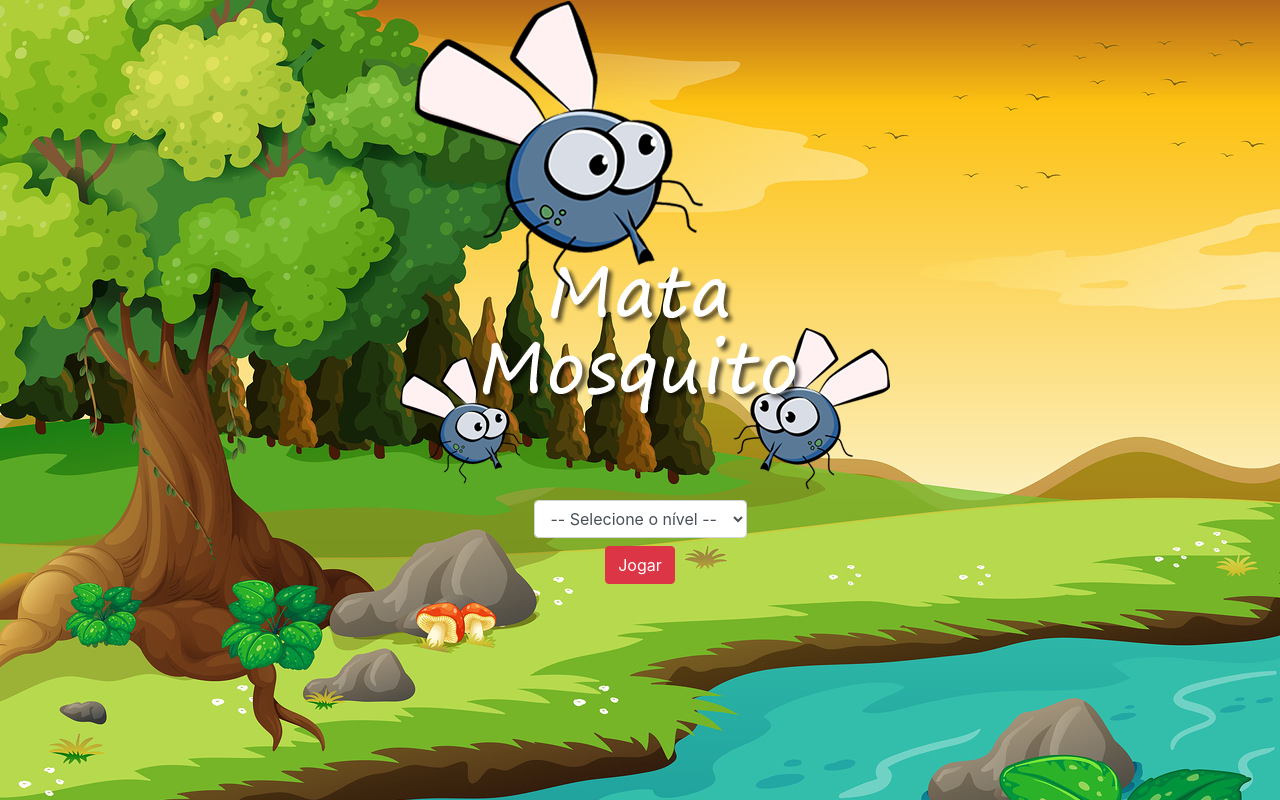
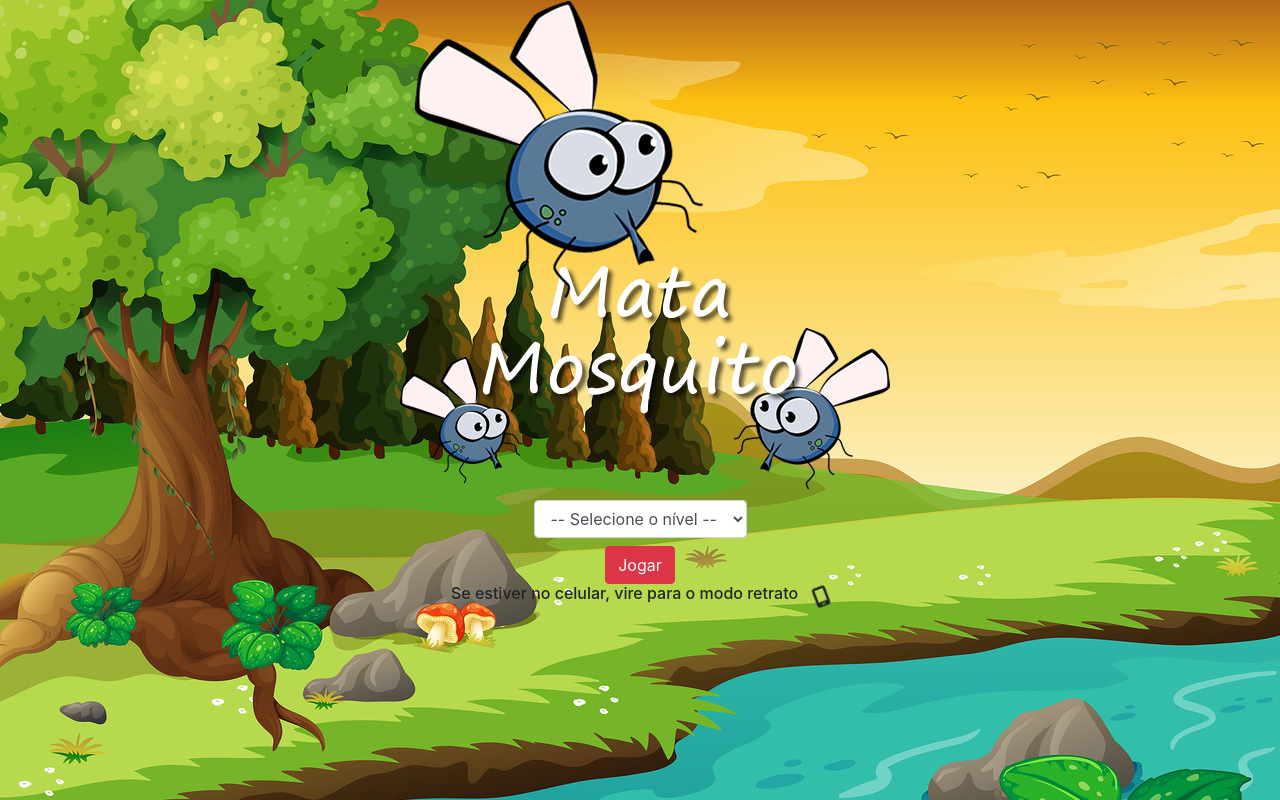
Before and after one commit to Bonfim-Gusta/game_mata_mosquito, a plain HTML site: page index.html in a window 1280 px wide. Drawn offline with nearby package versions, Linux system fonts and the light colour scheme.

Commit message:
atualização celular

```diff
--- a/index.html
+++ b/index.html
@@ -7,6 +7,9 @@
 
     <!-- Bootstrap CSS -->
     <link rel="stylesheet" href="css/bootstrap.min.css">
+
+    <!-- Font Awesome -->
+    <script src="https://kit.fontawesome.com/3f5880712b.js" crossorigin="anonymous"></script>
 
     <link rel="stylesheet" href="style.css">
 
@@ -40,6 +43,15 @@
                 <button onclick="inicarJogo()" class="btn btn-danger" type="button">Jogar</button>
             </div>
         </div>
+
+        <div class="row">
+            <div class="col-12 d-flex justify-content-center">
+                <h6>Se estiver no celular, vire para o modo retrato</h6>
+                <span class="ml-3 icone-celular">
+                    <i class="fa-solid fa-mobile-screen fa-lg"></i>
+                </span>
+            </div>
+        </div>
     </div>
 
     <!-- JavaScript (Opcional) -->
--- a/style.css
+++ b/style.css
@@ -45,3 +45,14 @@ body{
     font-size: 20px;
     font-weight: bold;
 }
+
+.icone-celular{
+    animation: animacao_celular 1.5s ease-in-out infinite;
+}
+
+@keyframes animacao_celular
+{
+    100%{
+        transform: rotate(-90deg);
+    }
+}
```
